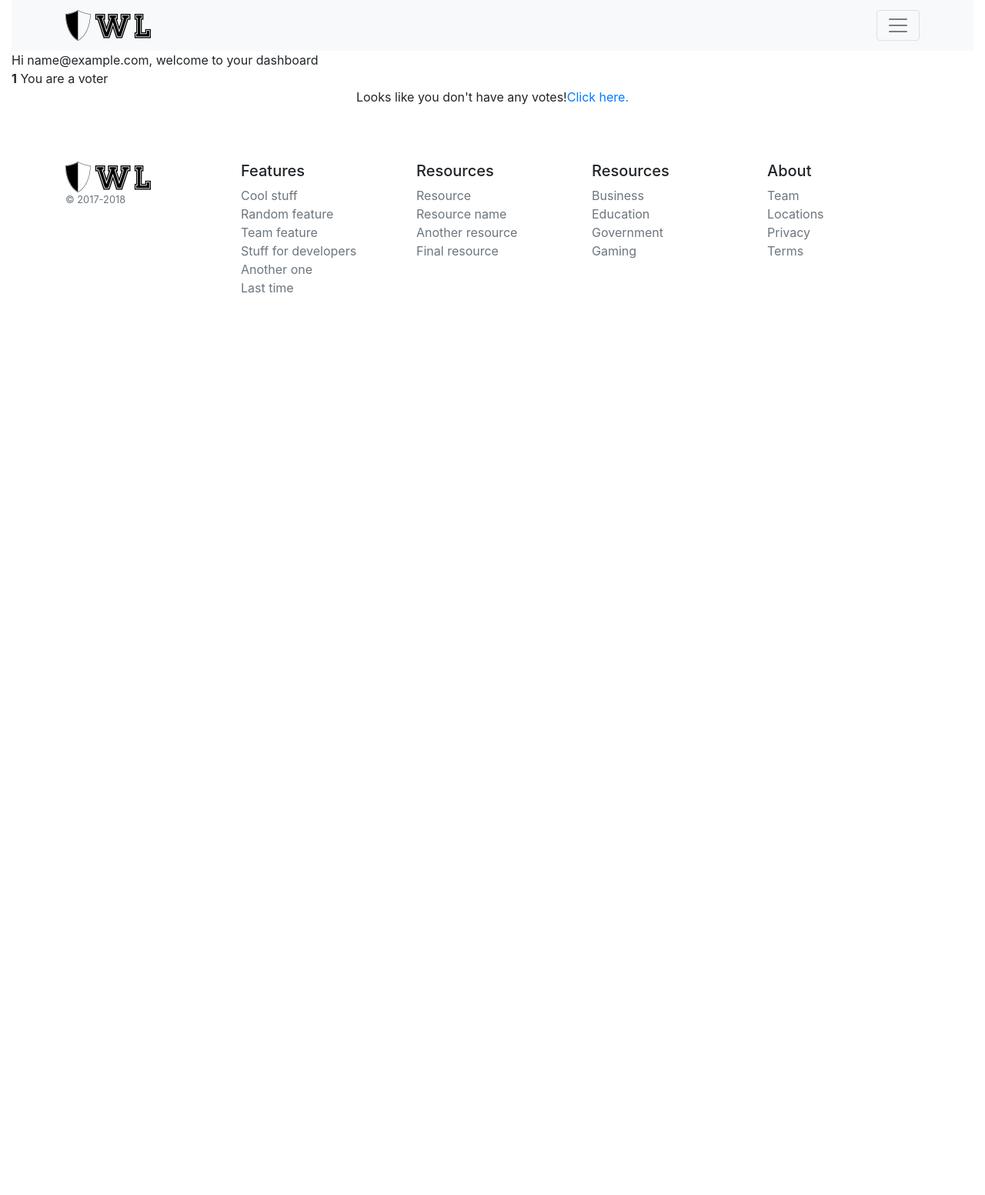
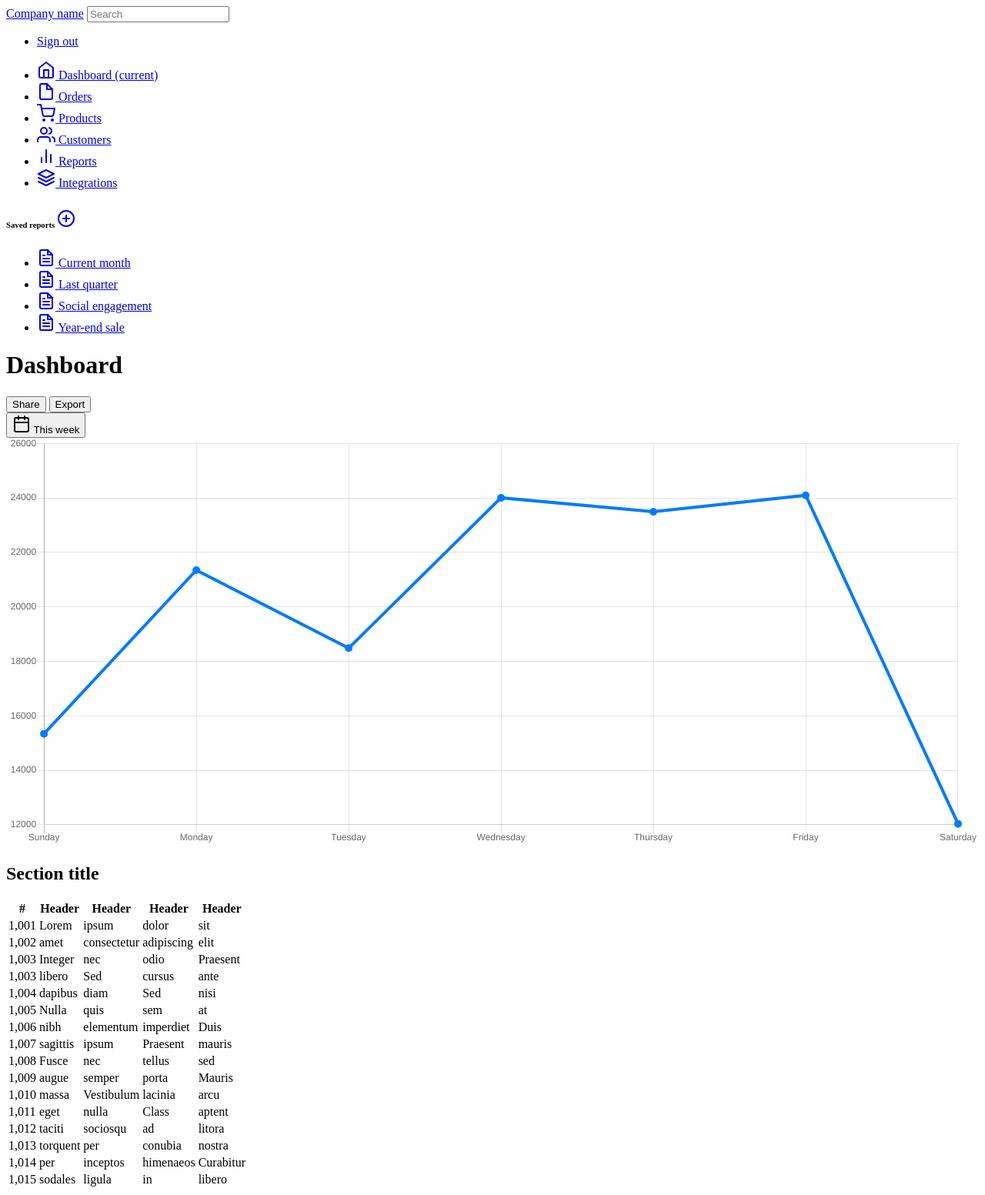
Before and after one commit to sensorseverywhere/django-writersleague, a Django app: page /dashboard/ in a window 1280 px wide. Shown: the whole page at 77% size. Before the commit the page ends 381 px from the top, so only its background shows below. Run offline with Django 3.2, Linux system fonts and the light colour scheme; the visitor is signed in with stand-in values (Sample User, id 1); data that the repository does not hold is empty; parts of the project's set-up code (start-up, migrations or seed data) failed here and were passed over; some libraries are stand-ins or nearby versions.

Commit message:
added username to signup. beginnings of dashboard template

```diff
--- a/server/account/forms.py
+++ b/server/account/forms.py
@@ -23,7 +23,7 @@ class UserRegistrationForm(forms.ModelForm):
 
     class Meta:
         model = CustomUser
-        fields = ('email', 'user_type')
+        fields = ('username', 'email', 'user_type')
 
     def clean_password2(self):
         cd = self.cleaned_data
--- a/server/account/templates/account/dashboard.html
+++ b/server/account/templates/account/dashboard.html
@@ -1,16 +1,96 @@
-{% extends 'base.html' %}
+{% extends 'dashboard-base.html' %}
 {% load static %}
 
 {% block title %}{% endblock title %}
 
 {% block content %}
+    <div class="container-fluid p-5">
+        <div class="row">
+            <nav class="col-md-2 d-none d-md-block bg-light sidebar">
+                <div class="sidebar-sticky">
+                  <ul class="nav flex-column">
+                    <li class="nav-item">
+                      <a class="nav-link active" href="#">
+                        <span data-feather="home"></span>
+                        Dashboard <span class="sr-only">(current)</span>
+                      </a>
+                    </li>
+                    <li class="nav-item">
+                      <a class="nav-link" href="#">
+                        <span data-feather="file"></span>
+                        Orders
+                      </a>
+                    </li>
+                    <li class="nav-item">
+                      <a class="nav-link" href="#">
+                        <span data-feather="shopping-cart"></span>
+                        Products
+                      </a>
+                    </li>
+                    <li class="nav-item">
+                      <a class="nav-link" href="#">
+                        <span data-feather="users"></span>
+                        Customers
+                      </a>
+                    </li>
+                    <li class="nav-item">
+                      <a class="nav-link" href="#">
+                        <span data-feather="bar-chart-2"></span>
+                        Reports
+                      </a>
+                    </li>
+                    <li class="nav-item">
+                      <a class="nav-link" href="#">
+                        <span data-feather="layers"></span>
+                        Integrations
+                      </a>
+                    </li>
+                  </ul>
 
+                  <h6 class="sidebar-heading d-flex justify-content-between align-items-center px-3 mt-4 mb-1 text-muted">
+                    <span>Saved reports</span>
+                    <a class="d-flex align-items-center text-muted" href="#">
+                      <span data-feather="plus-circle"></span>
+                    </a>
+                  </h6>
+                  <ul class="nav flex-column mb-2">
+                    <li class="nav-item">
+                      <a class="nav-link" href="#">
+                        <span data-feather="file-text"></span>
+                        Current month
+                      </a>
+                    </li>
+                    <li class="nav-item">
+                      <a class="nav-link" href="#">
+                        <span data-feather="file-text"></span>
+                        Last quarter
+                      </a>
+                    </li>
+                    <li class="nav-item">
+                      <a class="nav-link" href="#">
+                        <span data-feather="file-text"></span>
+                        Social engagement
+                      </a>
+                    </li>
+                    <li class="nav-item">
+                      <a class="nav-link" href="#">
+                        <span data-feather="file-text"></span>
+                        Year-end sale
+                      </a>
+                    </li>
+                  </ul>
+                </div>
+              </nav>
+        </div>
+    </div>
+    <div class="container p-5">
+        <div class="row">
+            <div class="col-md-6 offset-md-2">
                 {% if user.username == 'anon' %}
                     Hi, it looks like you need to update your profile. <br>
                     <a href="/account/update/">You can do so here.</a>
                 {% else %}
                     Hi {{user}}, welcome to your dashboard <br>
-        <strong>{{user.id}}</strong>
                 {% endif %}
 
 
@@ -23,10 +103,7 @@
                     {% include 'account/voter_dashboard.html' %}
                 {% endif %}
                 <br>
-    {% for story in stories %}
-        {{story.title}}
-        <span class="pull-right"><i class="fa fa-trash"></i></span>
-        <span class="pull-right right-spacer"><i class="fa fa-pencil"></i></span>
-    <br>
-    {% endfor %}
+            </div>
+        </div>
+    </div>
 {% endblock content %}
--- a/server/static/css/style.css
+++ b/server/static/css/style.css
@@ -15,7 +15,7 @@
     text-align: center;
 }
 
-.btn-join {
+.btn-join, .btn-create {
     color: #fff;
     background-color: #33b5e5;
 }
--- /dev/null
+++ b/server/templates/dashboard-base.html
@@ -0,0 +1,305 @@
+
+<!doctype html>
+<html lang="en">
+  <head>
+    <meta charset="utf-8">
+    <meta name="viewport" content="width=device-width, initial-scale=1, shrink-to-fit=no">
+    <meta name="description" content="">
+    <meta name="author" content="">
+    <link rel="icon" href="../../../../favicon.ico">
+
+    <title>Dashboard Template for Bootstrap</title>
+
+    <!-- Bootstrap core CSS -->
+    <link href="../../../../dist/css/bootstrap-material-design.min.css" rel="stylesheet">
+
+    <!-- Custom styles for this template -->
+    <link href="dashboard.css" rel="stylesheet">
+  </head>
+
+  <body>
+    <nav class="navbar navbar-dark sticky-top bg-dark flex-md-nowrap p-0">
+      <a class="navbar-brand col-sm-3 col-md-2 mr-0" href="#">Company name</a>
+      <input class="form-control form-control-dark w-100" type="text" placeholder="Search" aria-label="Search">
+      <ul class="navbar-nav px-3">
+        <li class="nav-item text-nowrap">
+          <a class="nav-link" href="#">Sign out</a>
+        </li>
+      </ul>
+    </nav>
+
+    <div class="container-fluid">
+      <div class="row">
+        <nav class="col-md-2 d-none d-md-block bg-light sidebar">
+          <div class="sidebar-sticky">
+            <ul class="nav flex-column">
+              <li class="nav-item">
+                <a class="nav-link active" href="#">
+                  <span data-feather="home"></span>
+                  Dashboard <span class="sr-only">(current)</span>
+                </a>
+              </li>
+              <li class="nav-item">
+                <a class="nav-link" href="#">
+                  <span data-feather="file"></span>
+                  Orders
+                </a>
+              </li>
+              <li class="nav-item">
+                <a class="nav-link" href="#">
+                  <span data-feather="shopping-cart"></span>
+                  Products
+                </a>
+              </li>
+              <li class="nav-item">
+                <a class="nav-link" href="#">
+                  <span data-feather="users"></span>
+                  Customers
+                </a>
+              </li>
+              <li class="nav-item">
+                <a class="nav-link" href="#">
+                  <span data-feather="bar-chart-2"></span>
+                  Reports
+                </a>
+              </li>
+              <li class="nav-item">
+                <a class="nav-link" href="#">
+                  <span data-feather="layers"></span>
+                  Integrations
+                </a>
+              </li>
+            </ul>
+
+            <h6 class="sidebar-heading d-flex justify-content-between align-items-center px-3 mt-4 mb-1 text-muted">
+              <span>Saved reports</span>
+              <a class="d-flex align-items-center text-muted" href="#">
+                <span data-feather="plus-circle"></span>
+              </a>
+            </h6>
+            <ul class="nav flex-column mb-2">
+              <li class="nav-item">
+                <a class="nav-link" href="#">
+                  <span data-feather="file-text"></span>
+                  Current month
+                </a>
+              </li>
+              <li class="nav-item">
+                <a class="nav-link" href="#">
+                  <span data-feather="file-text"></span>
+                  Last quarter
+                </a>
+              </li>
+              <li class="nav-item">
+                <a class="nav-link" href="#">
+                  <span data-feather="file-text"></span>
+                  Social engagement
+                </a>
+              </li>
+              <li class="nav-item">
+                <a class="nav-link" href="#">
+                  <span data-feather="file-text"></span>
+                  Year-end sale
+                </a>
+              </li>
+            </ul>
+          </div>
+        </nav>
+
+        <main role="main" class="col-md-9 ml-sm-auto col-lg-10 pt-3 px-4">
+          <div class="d-flex justify-content-between flex-wrap flex-md-nowrap align-items-center pb-2 mb-3 border-bottom">
+            <h1 class="h2">Dashboard</h1>
+            <div class="btn-toolbar mb-2 mb-md-0">
+              <div class="btn-group mr-2">
+                <button class="btn btn-sm btn-outline-secondary">Share</button>
+                <button class="btn btn-sm btn-outline-secondary">Export</button>
+              </div>
+              <button class="btn btn-sm btn-outline-secondary dropdown-toggle">
+                <span data-feather="calendar"></span>
+                This week
+              </button>
+            </div>
+          </div>
+
+          <canvas class="my-4" id="myChart" width="900" height="380"></canvas>
+
+          <h2>Section title</h2>
+
+          <div class="table-responsive">
+            <table class="table table-striped table-sm">
+              <thead>
+                <tr>
+                  <th>#</th>
+                  <th>Header</th>
+                  <th>Header</th>
+                  <th>Header</th>
+                  <th>Header</th>
+                </tr>
+              </thead>
+              <tbody>
+                <tr>
+                  <td>1,001</td>
+                  <td>Lorem</td>
+                  <td>ipsum</td>
+                  <td>dolor</td>
+                  <td>sit</td>
+                </tr>
+                <tr>
+                  <td>1,002</td>
+                  <td>amet</td>
+                  <td>consectetur</td>
+                  <td>adipiscing</td>
+                  <td>elit</td>
+                </tr>
+                <tr>
+                  <td>1,003</td>
+                  <td>Integer</td>
+                  <td>nec</td>
+                  <td>odio</td>
+                  <td>Praesent</td>
+                </tr>
+                <tr>
+                  <td>1,003</td>
+                  <td>libero</td>
+                  <td>Sed</td>
+                  <td>cursus</td>
+                  <td>ante</td>
+                </tr>
+                <tr>
+                  <td>1,004</td>
+                  <td>dapibus</td>
+                  <td>diam</td>
+                  <td>Sed</td>
+                  <td>nisi</td>
+                </tr>
+                <tr>
+                  <td>1,005</td>
+                  <td>Nulla</td>
+                  <td>quis</td>
+                  <td>sem</td>
+                  <td>at</td>
+                </tr>
+                <tr>
+                  <td>1,006</td>
+                  <td>nibh</td>
+                  <td>elementum</td>
+                  <td>imperdiet</td>
+                  <td>Duis</td>
+                </tr>
+                <tr>
+                  <td>1,007</td>
+                  <td>sagittis</td>
+                  <td>ipsum</td>
+                  <td>Praesent</td>
+                  <td>mauris</td>
+                </tr>
+                <tr>
+                  <td>1,008</td>
+                  <td>Fusce</td>
+                  <td>nec</td>
+                  <td>tellus</td>
+                  <td>sed</td>
+                </tr>
+                <tr>
+                  <td>1,009</td>
+                  <td>augue</td>
+                  <td>semper</td>
+                  <td>porta</td>
+                  <td>Mauris</td>
+                </tr>
+                <tr>
+                  <td>1,010</td>
+                  <td>massa</td>
+                  <td>Vestibulum</td>
+                  <td>lacinia</td>
+                  <td>arcu</td>
+                </tr>
+                <tr>
+                  <td>1,011</td>
+                  <td>eget</td>
+                  <td>nulla</td>
+                  <td>Class</td>
+                  <td>aptent</td>
+                </tr>
+                <tr>
+                  <td>1,012</td>
+                  <td>taciti</td>
+                  <td>sociosqu</td>
+                  <td>ad</td>
+                  <td>litora</td>
+                </tr>
+                <tr>
+                  <td>1,013</td>
+                  <td>torquent</td>
+                  <td>per</td>
+                  <td>conubia</td>
+                  <td>nostra</td>
+                </tr>
+                <tr>
+                  <td>1,014</td>
+                  <td>per</td>
+                  <td>inceptos</td>
+                  <td>himenaeos</td>
+                  <td>Curabitur</td>
+                </tr>
+                <tr>
+                  <td>1,015</td>
+                  <td>sodales</td>
+                  <td>ligula</td>
+                  <td>in</td>
+                  <td>libero</td>
+                </tr>
+              </tbody>
+            </table>
+          </div>
+        </main>
+      </div>
+    </div>
+
+    <!-- Bootstrap core JavaScript
+    ================================================== -->
+    <!-- Placed at the end of the document so the pages load faster -->
+    <script src="https://code.jquery.com/jquery-3.3.1.slim.min.js" integrity="sha384-q8i/X+965DzO0rT7abK41JStQIAqVgRVzpbzo5smXKp4YfRvH+8abtTE1Pi6jizo" crossorigin="anonymous"></script>
+    <script>window.jQuery || document.write('<script src="../../../../assets/js/vendor/jquery-slim.min.js"><\/script>')</script>
+    <script src="../../../../assets/js/vendor/popper.min.js"></script>
+    <script src="../../../../dist/js/bootstrap-material-design.min.js"></script>
+
+    <!-- Icons -->
+    <script src="https://unpkg.com/feather-icons/dist/feather.min.js"></script>
+    <script>
+      feather.replace()
+    </script>
+
+    <!-- Graphs -->
+    <script src="https://cdnjs.cloudflare.com/ajax/libs/Chart.js/2.7.1/Chart.min.js"></script>
+    <script>
+      var ctx = document.getElementById("myChart");
+      var myChart = new Chart(ctx, {
+        type: 'line',
+        data: {
+          labels: ["Sunday", "Monday", "Tuesday", "Wednesday", "Thursday", "Friday", "Saturday"],
+          datasets: [{
+            data: [15339, 21345, 18483, 24003, 23489, 24092, 12034],
+            lineTension: 0,
+            backgroundColor: 'transparent',
+            borderColor: '#007bff',
+            borderWidth: 4,
+            pointBackgroundColor: '#007bff'
+          }]
+        },
+        options: {
+          scales: {
+            yAxes: [{
+              ticks: {
+                beginAtZero: false
+              }
+            }]
+          },
+          legend: {
+            display: false,
+          }
+        }
+      });
+    </script>
+  </body>
+</html>
```
Also changed, not shown: server/account/templates/account/author_dashboard.html (+11 -1 lines), server/account/tests/test_forms.py (+33 -32 lines), server/account/tests/test_models.py (+34 -22 lines), server/stories/tests/test_models.py (added, +16 -0 lines), server/stories/tests/__init__.py (added). Lines whose indentation alone changed are shown as unchanged.
